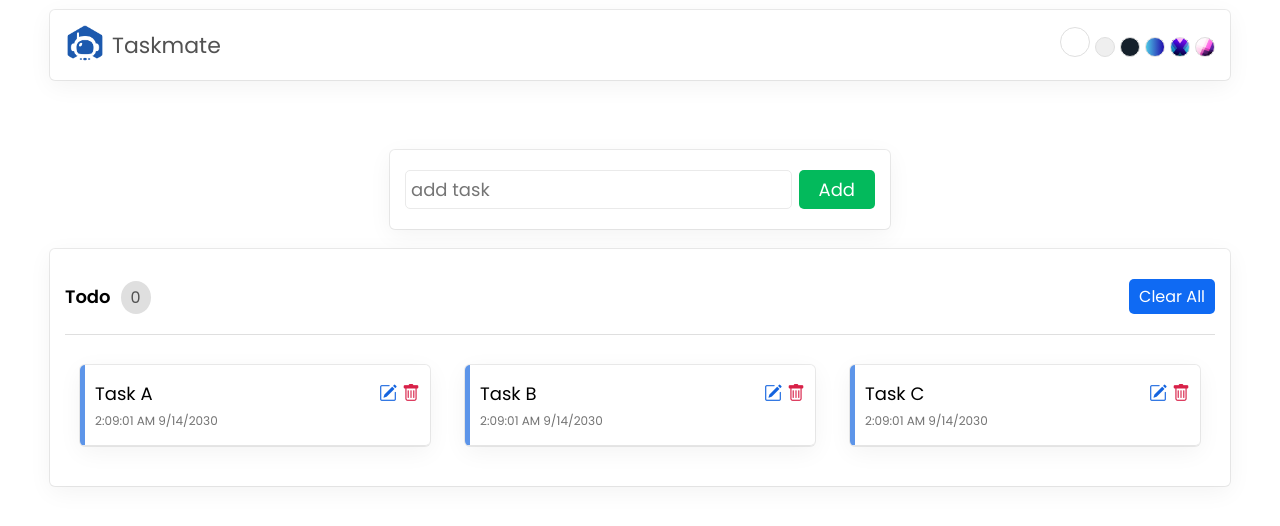
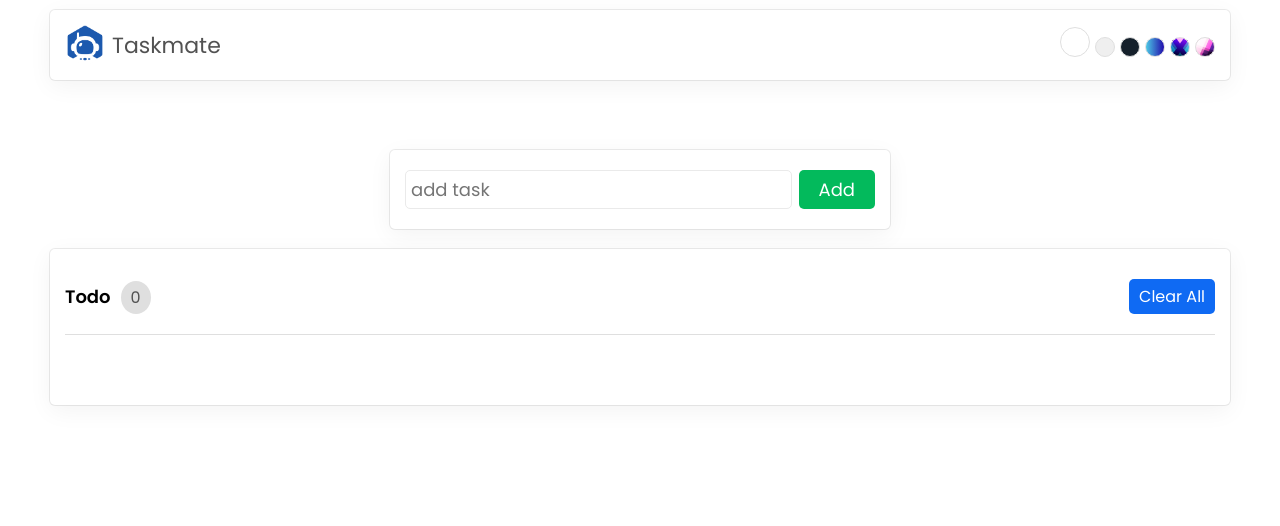
Before and after one commit to brndn-gnzls/js-taskmate, a React (Create React App) app: page / in a window 1280 px wide. Shown: the top 526 px of the page. Built offline with nearby package versions, Linux system fonts and the light colour scheme.

Commit message:
Adding task functionality.

```diff
--- a/src/App.js
+++ b/src/App.js
@@ -1,3 +1,5 @@
+import { useState } from 'react';
+
 import AddTask from './components/AddTask';
 import Header from './components/Header';
 import ShowTask from './components/ShowTask';
@@ -5,11 +7,14 @@
 import './App.css';
 
 function App() {
+
+	const [tasklist, setTasklist] = useState([])
+
 	return (
 		<div className="App">
 			<Header/>
-			<AddTask/>
-			<ShowTask/>
+			<AddTask tasklist={tasklist} setTasklist={setTasklist}/>
+			<ShowTask tasklist={tasklist} setTasklist={setTasklist}/>
 		</div>
 	);
 }
--- a/src/components/AddTask.js
+++ b/src/components/AddTask.js
@@ -1,10 +1,27 @@
 import React from 'react'
 
-const AddTask = () => {
+/*
+    tasklist & setTasklist passed from App.js.
+*/
+const AddTask = ({tasklist, setTasklist}) => {
+
+    const handleSubmit = (e) => {
+        e.preventDefault()
+
+        const date = new Date()
+        const newTask = {
+            id: date.getTime(),
+            name: e.target.addTask.value, // addTask.value input name.
+            time: `${date.toLocaleTimeString()} ${date.toLocaleDateString()}`
+        }
+        setTasklist([...tasklist, newTask])
+        e.target.addTask.value = ""
+    }
+
     return (
         <section className='addTask'>
-            <form>
-                <input type="text" name="task" autoComplete='off' placeholder='add task' maxLength={25}/>
+            <form onSubmit={handleSubmit}>
+                <input type="text" name="addTask" autoComplete='off' placeholder='add task' maxLength={25}/>
                 <button type="submit">Add</button>
             </form>
         </section>
--- a/src/components/ShowTask.js
+++ b/src/components/ShowTask.js
@@ -1,38 +1,25 @@
 import React from 'react'
 
-const ShowTask = () => {
+/*
+    tasklist & showTaskList passed from App.js.
+*/
+const ShowTask = ({tasklist, setTasklist}) => {
 
-    const tasks = [
-        {
-            id: 1001,
-            name: "Task A",
-            time: "2:09:01 AM 9/14/2030"
-        },
-        {
-            id: 1002,
-            name: "Task B",
-            time: "2:09:01 AM 9/14/2030"
-        },
-        {
-            id: 1003,
-            name: "Task C",
-            time: "2:09:01 AM 9/14/2030"
-        }
-    ]
 
     return (
         <section className='showTask'>
             <div className='head'>
                 <div>
                     <span className='title'>Todo</span>
-                    <span className='count'>0</span>
+                    <span className='count'>{tasklist.length}</span>
                 </div>
-                <button className='clearAll'>Clear All</button>
+                <button className='clearAll' onClick={() => setTasklist([])}>Clear All</button>
             </div>
             <ul>
                 {
-                    tasks.map((task) => (
-                        <li>
+                    // map from tasklist (App.js)
+                    tasklist.map((task) => (
+                        <li key={task.id}>
                             <p>
                                 <span className='name'>{task.name}</span>
                                 <span className='time'>{task.time}</span>
```
